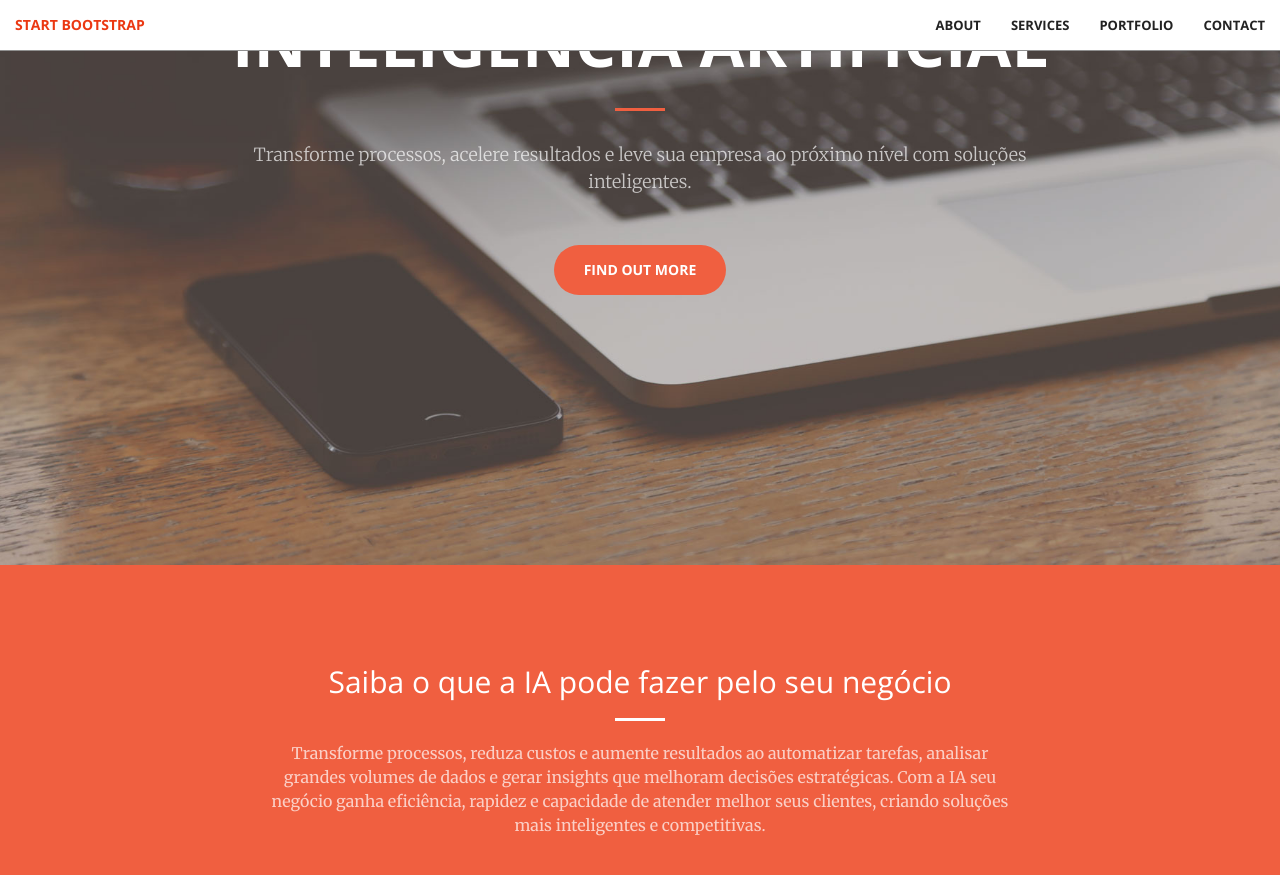
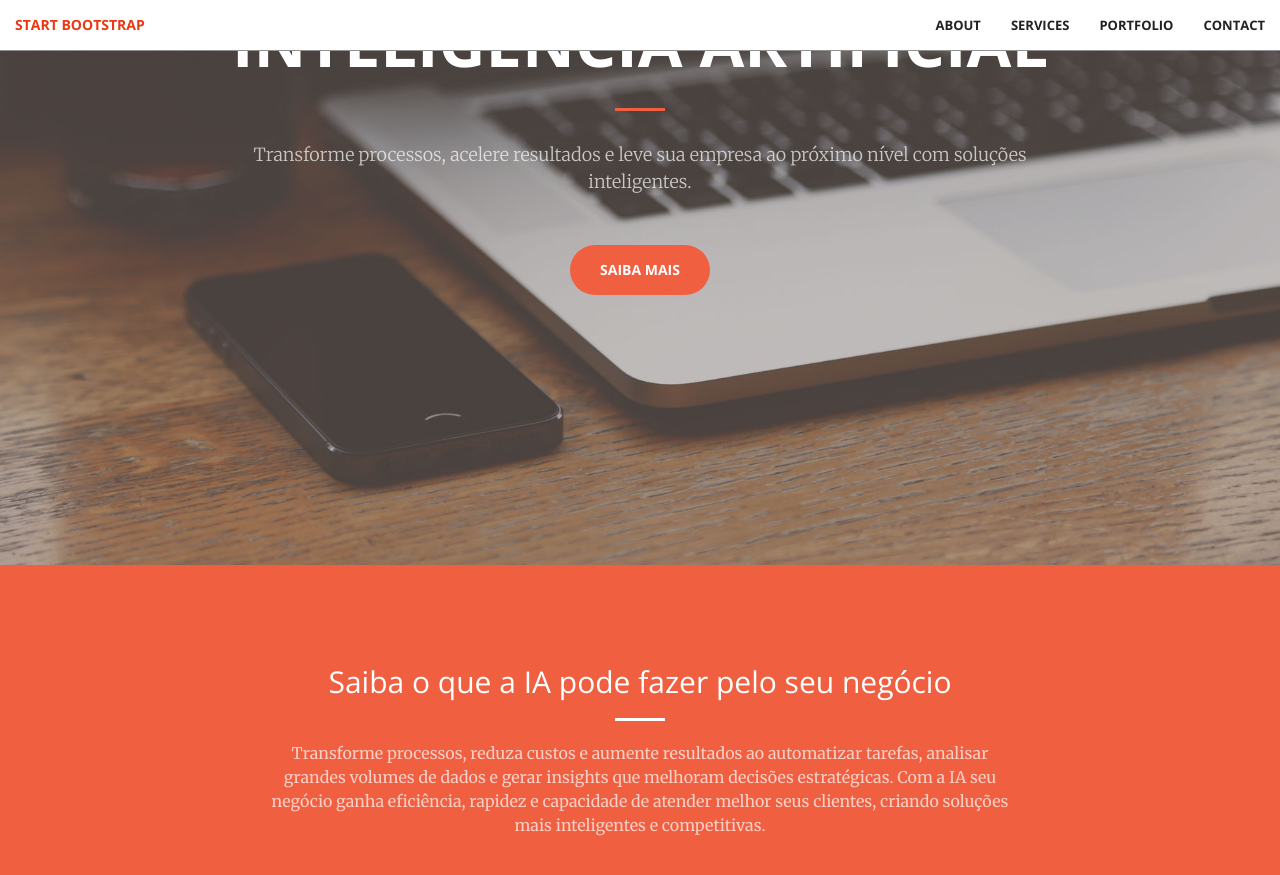
Before and after one commit to Benfluc/sparkia, a Jekyll site: the page built from index.html, in a window 1280 px wide and 900 px high, scrolled down 335 px. Shown: the top 875 px of the window. Built offline with Jekyll 4.4.1, drawn with Linux system fonts in a browser that asks for light colours.

Commit message:
Change button text from 'Find Out More' to 'Saiba mais'

```diff
--- a/_includes/header.html
+++ b/_includes/header.html
@@ -4,7 +4,7 @@
             <h1>Desbloqueie o Poder da Inteligência Artificial</h1>
             <hr>
             <p>Transforme processos, acelere resultados e leve sua empresa ao próximo nível com soluções inteligentes.</p>
-            <a href="#about" class="btn btn-primary btn-xl page-scroll">Find Out More</a>
+            <a href="#about" class="btn btn-primary btn-xl page-scroll">Saiba mais</a>
         </div>
     </div>
 </header>
```
